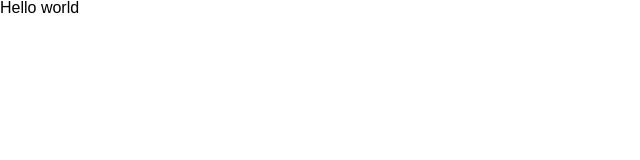
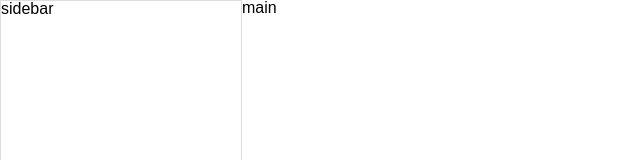
Before and after one commit to Mammut-FE/bdms-ui, a React app: page / in a window 1280 px wide. Shown: the top 160 px of the page, without its empty margins (0-640 px from the left). Built offline with nearby package versions, Linux system fonts and the light colour scheme.

Commit message:
feat: 添加首页布局

```diff
--- a/src/App.scss
+++ b/src/App.scss
@@ -34,3 +34,20 @@
   from { transform: rotate(0deg); }
   to { transform: rotate(360deg); }
 }
+
+.wrap {
+  height: 100%;
+  background-color: #FFFFFF;
+
+  display: flex;
+}
+
+.sidebar {
+  width: 240px;
+  height: 100%;
+  border: 1px solid #dddddd;
+}
+
+.main {
+  height: 100%;
+}
--- a/src/App.tsx
+++ b/src/App.tsx
@@ -5,6 +5,7 @@
  * @Last Modified time: 2018-05-30 19:22:51
  */
 import React, { Component } from 'react';
+import styles from './App.scss';
 
 class App extends Component {
   constructor(props) {
@@ -12,7 +13,14 @@ class App extends Component {
   }
 
   public render() {
-    return (<h1>Hello world</h1>);
+    return (<div className={styles.wrap}>
+        <div className={styles.sidebar}>
+          sidebar
+        </div>
+        <div className={styles.main}>
+          main
+        </div>
+      </div>);
   }
 }
 
--- a/src/index.scss
+++ b/src/index.scss
@@ -3,9 +3,17 @@
 @import "style/func";
 
 :global {
+  html, body {
+    height: 100%;
+  }
+
   body {
     margin: 0;
     padding: 0;
     font-family: sans-serif;
   }
+
+  #root {
+    height: 100%;
+  }
 }
```
